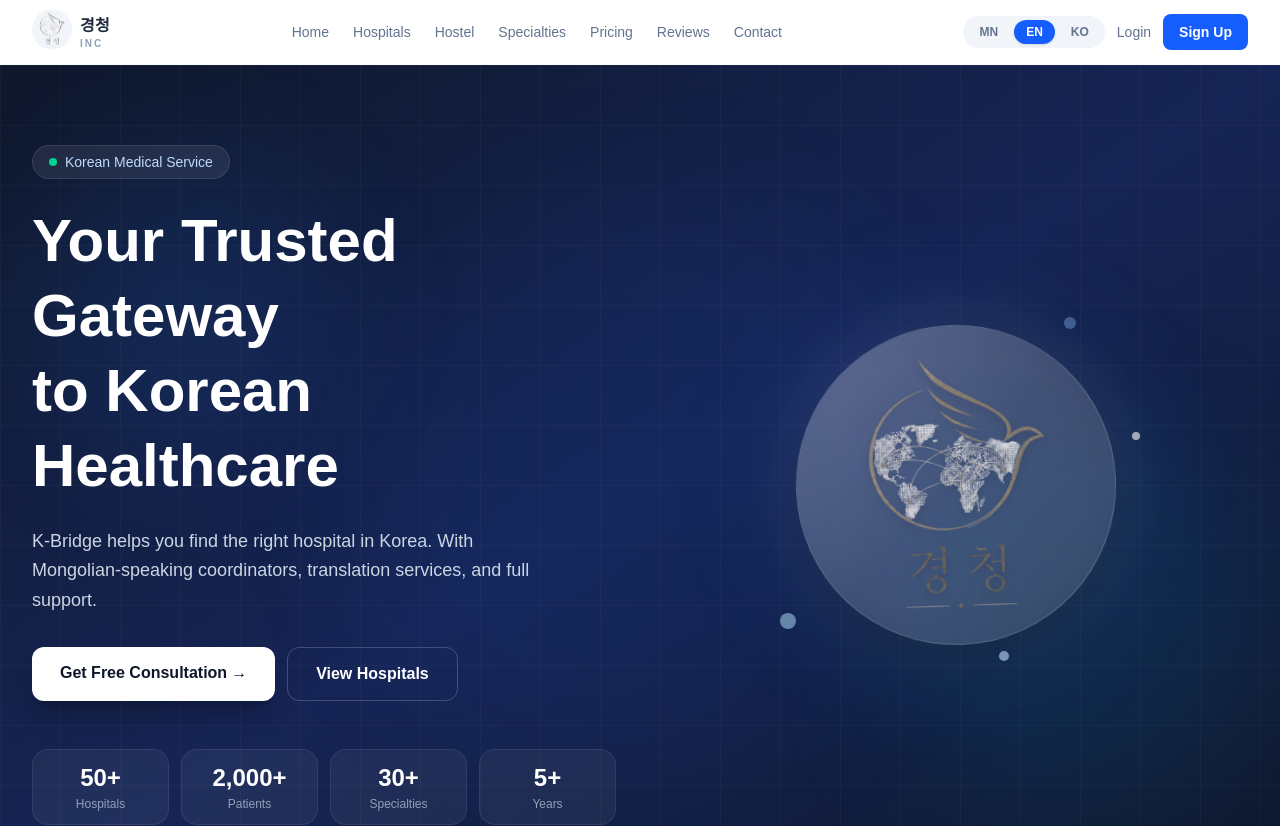
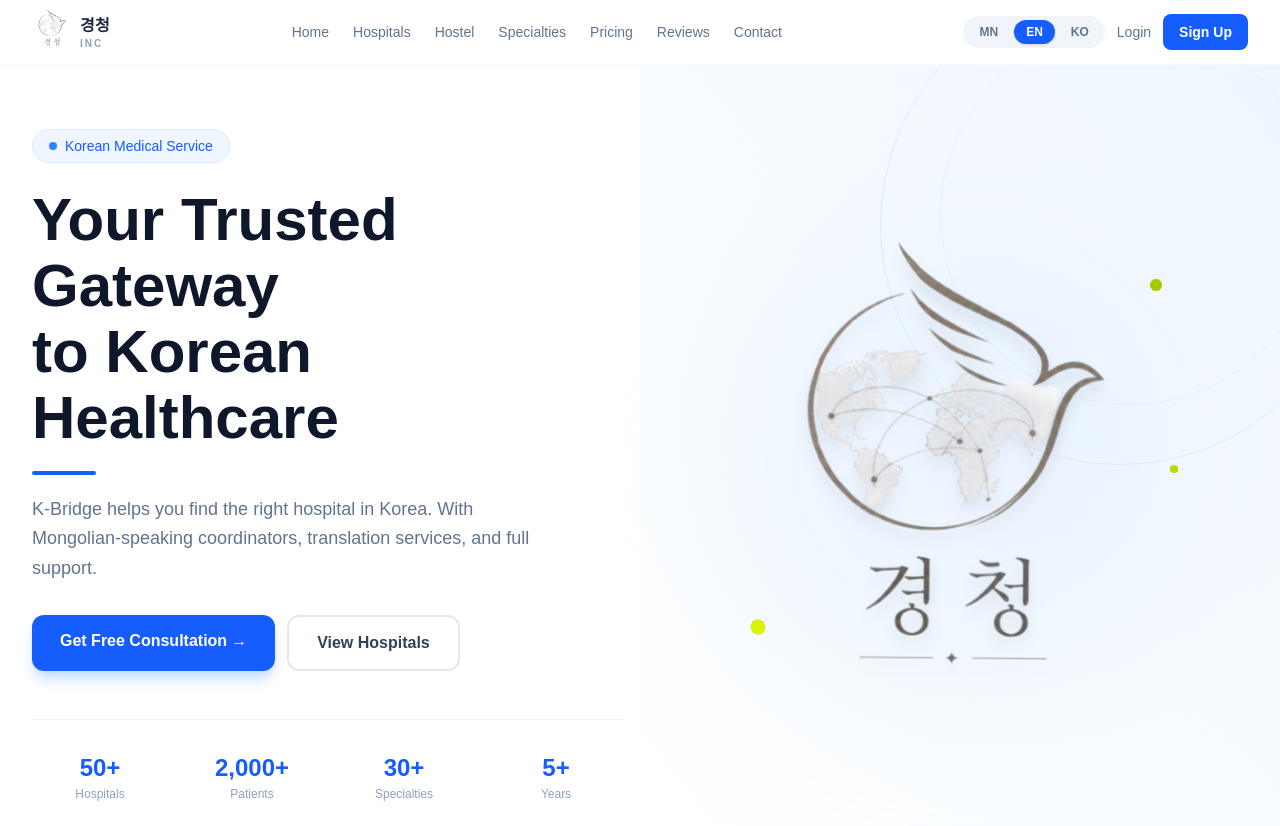
Before and after one commit to ggtogtokh-ux/K-Bridge, a Next.js app: page /en/ in a window 1280 px wide. Shown: the top 826 px of the page. Built offline with nearby package versions, Linux system fonts and the light colour scheme.

Commit message:
redesign: clean white hero with natural logo placement

```diff
--- a/components/Navbar.js
+++ b/components/Navbar.js
@@ -48,12 +48,12 @@ export default function Navbar() {
 
           {/* Logo */}
           <Link href={localePath('/')} className="flex items-center gap-2 group">
-            <div className="relative w-10 h-10 animate-bird-float rounded-full bg-slate-100 overflow-hidden">
+            <div className="relative w-10 h-10 animate-bird-float">
               <Image
                 src="/logo-bird.png"
                 alt="경청 INC"
                 fill
-                className="object-contain scale-90"
+                className="object-contain"
               />
             </div>
             <div className="flex flex-col leading-tight">
--- a/components/home/HeroSection.js
+++ b/components/home/HeroSection.js
@@ -15,113 +15,91 @@ export default function HeroSection() {
   const locale = useLocale()
 
   return (
-    <section className="relative overflow-hidden min-h-[90vh] flex items-center bg-gradient-to-br from-slate-900 via-blue-950 to-slate-900">
+    <section className="relative overflow-hidden bg-white">
+      {/* Subtle blue background on right */}
+      <div className="absolute top-0 right-0 w-1/2 h-full bg-gradient-to-bl from-blue-50 via-sky-50/50 to-transparent" />
 
-      {/* Animated background orbs */}
-      <div className="absolute inset-0 pointer-events-none">
-        <div className="absolute top-20 left-10 w-80 h-80 rounded-full bg-blue-500/10 blur-3xl animate-orb" />
-        <div className="absolute bottom-20 right-10 w-96 h-96 rounded-full bg-sky-400/8 blur-3xl animate-orb" style={{ animationDelay: '3s' }} />
-        <div className="absolute top-1/2 left-1/2 -translate-x-1/2 -translate-y-1/2 w-[600px] h-[600px] rounded-full bg-blue-600/5 blur-3xl animate-orb" style={{ animationDelay: '6s' }} />
-      </div>
+      {/* Decorative circle */}
+      <div className="absolute top-[-80px] right-[-80px] w-[480px] h-[480px] rounded-full border border-blue-100" />
+      <div className="absolute top-[-40px] right-[-40px] w-[380px] h-[380px] rounded-full border border-blue-100/60" />
 
-      {/* Subtle grid */}
-      <div className="absolute inset-0 opacity-[0.03]" style={{
-        backgroundImage: 'linear-gradient(#fff 1px, transparent 1px), linear-gradient(90deg, #fff 1px, transparent 1px)',
-        backgroundSize: '60px 60px'
-      }} />
-
-      <div className="relative max-w-7xl mx-auto px-4 sm:px-6 lg:px-8 py-20 w-full">
-        <div className="grid grid-cols-1 lg:grid-cols-2 gap-12 items-center">
+      <div className="relative max-w-7xl mx-auto px-4 sm:px-6 lg:px-8">
+        <div className="grid grid-cols-1 lg:grid-cols-2 gap-8 items-center min-h-[88vh] py-16">
 
           {/* Left — text */}
-          <div>
+          <div className="order-2 lg:order-1">
             {/* Badge */}
-            <div className="animate-fade-up inline-flex items-center gap-2 bg-white/8 backdrop-blur border border-white/10 rounded-full px-4 py-1.5 text-sm font-medium text-blue-200 mb-6">
-              <span className="w-2 h-2 rounded-full bg-emerald-400 animate-shimmer" />
+            <div className="animate-fade-up inline-flex items-center gap-2 bg-blue-50 border border-blue-100 rounded-full px-4 py-1.5 text-sm font-medium text-blue-600 mb-6">
+              <span className="w-2 h-2 rounded-full bg-blue-500 animate-shimmer" />
               {t('badge')}
             </div>
 
             {/* Title */}
-            <h1 className="animate-fade-up-delay-1 text-4xl sm:text-5xl md:text-6xl font-bold leading-tight text-white mb-6 whitespace-pre-line">
+            <h1 className="animate-fade-up-delay-1 text-4xl sm:text-5xl lg:text-6xl font-bold leading-[1.1] text-slate-900 mb-5 whitespace-pre-line">
               {t('title')}
             </h1>
 
+            {/* Divider */}
+            <div className="animate-fade-up-delay-1 w-16 h-1 bg-blue-600 rounded-full mb-5" />
+
             {/* Subtitle */}
-            <p className="animate-fade-up-delay-2 text-lg text-slate-300 leading-relaxed mb-8 max-w-lg">
+            <p className="animate-fade-up-delay-2 text-lg text-slate-500 leading-relaxed mb-8 max-w-lg">
               {t('subtitle')}
             </p>
 
             {/* CTAs */}
-            <div className="animate-fade-up-delay-3 flex flex-wrap gap-3">
+            <div className="animate-fade-up-delay-3 flex flex-wrap gap-3 mb-12">
               <Link
                 href={`/${locale}/contact`}
-                className="group bg-white text-slate-900 font-bold px-7 py-3.5 rounded-xl hover:bg-blue-50 transition-all shadow-xl shadow-black/20 hover:shadow-blue-500/20 hover:-translate-y-0.5"
+                className="group bg-blue-600 hover:bg-blue-700 text-white font-bold px-7 py-3.5 rounded-xl transition-all shadow-lg shadow-blue-200 hover:shadow-blue-300 hover:-translate-y-0.5"
               >
                 {t('cta')}
                 <span className="inline-block ml-1 transition-transform group-hover:translate-x-1">→</span>
               </Link>
               <Link
                 href={`/${locale}/hospitals`}
-                className="border border-white/20 text-white font-semibold px-7 py-3.5 rounded-xl hover:bg-white/10 transition-all backdrop-blur"
+                className="bg-white border-2 border-slate-200 hover:border-blue-300 text-slate-700 font-semibold px-7 py-3.5 rounded-xl transition-all hover:-translate-y-0.5"
               >
                 {t('cta2')}
               </Link>
             </div>
 
             {/* Stats */}
-            <div className="mt-12 grid grid-cols-2 sm:grid-cols-4 gap-3">
-              {stats.map((s, i) => (
-                <div
-                  key={s.key}
-                  className="text-center p-3 rounded-2xl bg-white/5 border border-white/8 hover:bg-white/10 transition-all"
-                  style={{ animationDelay: `${0.5 + i * 0.1}s` }}
-                >
-                  <div className="text-2xl font-bold text-white">{s.value}</div>
+            <div className="grid grid-cols-4 gap-4 pt-8 border-t border-slate-100">
+              {stats.map((s) => (
+                <div key={s.key} className="text-center">
+                  <div className="text-2xl font-bold text-blue-600">{s.value}</div>
                   <div className="text-slate-400 text-xs mt-0.5">{t(`stats.${s.key}`)}</div>
                 </div>
               ))}
             </div>
           </div>
 
-          {/* Right — flying bird */}
-          <div className="hidden lg:flex items-center justify-center">
+          {/* Right — bird logo */}
+          <div className="order-1 lg:order-2 flex items-center justify-center py-8 lg:py-0">
             <div className="relative">
-              {/* Outer glow rings */}
-              <div className="absolute -inset-8 rounded-full bg-blue-400/10 blur-3xl animate-shimmer" />
-              <div className="absolute -inset-4 rounded-full bg-white/5 blur-xl animate-shimmer" style={{ animationDelay: '1.5s' }} />
+              {/* Soft glow */}
+              <div className="absolute inset-0 scale-110 rounded-full bg-blue-100/40 blur-3xl" />
 
-              {/* Circle container */}
-              <div className="animate-bird-soar relative w-80 h-80 rounded-full bg-white/10 backdrop-blur-sm border border-white/20 shadow-2xl flex items-center justify-center overflow-hidden">
-                {/* Inner soft gradient */}
-                <div className="absolute inset-0 rounded-full bg-gradient-to-br from-white/20 via-white/5 to-transparent" />
-                {/* Bird image */}
-                <div className="relative w-64 h-64">
+              {/* Bird — natural on light bg */}
+              <div className="animate-bird-soar relative w-72 h-72 sm:w-80 sm:h-80 lg:w-[420px] lg:h-[420px]">
                 <Image
                   src="/logo-bird.png"
                   alt="경청 INC"
                   fill
-                    className="object-contain drop-shadow-lg"
+                  className="object-contain drop-shadow-xl"
                   priority
                 />
               </div>
-              </div>
 
-              {/* Floating dots */}
-              <div className="absolute -top-2 right-10 w-3 h-3 rounded-full bg-blue-300/70 animate-shimmer" />
-              <div className="absolute bottom-4 -left-4 w-4 h-4 rounded-full bg-sky-200/50 animate-shimmer" style={{ animationDelay: '1s' }} />
-              <div className="absolute top-1/3 -right-6 w-2 h-2 rounded-full bg-white/60 animate-shimmer" style={{ animationDelay: '2s' }} />
-              <div className="absolute -bottom-4 right-1/3 w-2.5 h-2.5 rounded-full bg-blue-200/60 animate-shimmer" style={{ animationDelay: '0.7s' }} />
+              {/* Floating accent dots */}
+              <div className="absolute top-6 right-0 w-3 h-3 rounded-full bg-blue-400/50 animate-shimmer" />
+              <div className="absolute bottom-10 left-2 w-4 h-4 rounded-full bg-sky-300/40 animate-shimmer" style={{ animationDelay: '1s' }} />
+              <div className="absolute top-1/2 -right-4 w-2 h-2 rounded-full bg-blue-300/60 animate-shimmer" style={{ animationDelay: '2s' }} />
             </div>
           </div>
         </div>
       </div>
-
-      {/* Bottom wave */}
-      <div className="absolute bottom-0 left-0 right-0">
-        <svg viewBox="0 0 1440 80" className="w-full fill-white">
-          <path d="M0,40 C360,80 1080,0 1440,40 L1440,80 L0,80 Z" />
-        </svg>
-      </div>
     </section>
   )
 }
```
Lines whose indentation alone changed are shown as unchanged.
